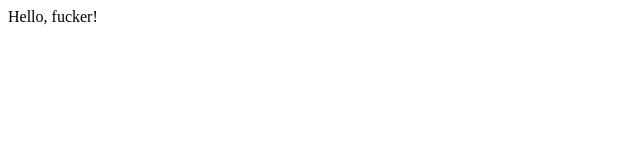
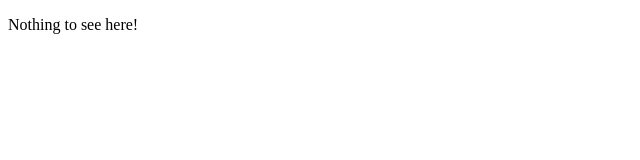
Before and after one commit to Krickles88/sample_website, a plain HTML site: page index.html in a window 1280 px wide. Shown: the whole page, without its empty margins (0-640 px from the left). Drawn offline with Linux system fonts and the light colour scheme.

Commit message:
Added HTML

```diff
--- a/index.html
+++ b/index.html
@@ -1 +1,11 @@
-<p>Hello, fucker!</p>
+<!DOCTYPE html>
+<html>
+
+    <head>
+        <title>Page Title</title>
+    </head>
+
+    <body>
+        <p>Nothing to see here!</p>
+    </body>
+</html>
```
Also changed, not shown: 1 other file.
